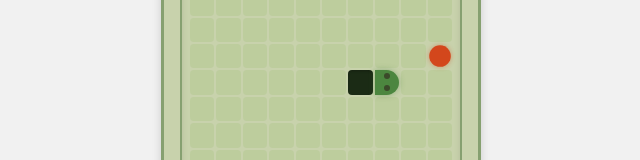
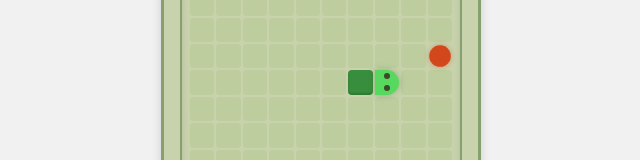
Before and after one commit to JoseRicardoPE/app-snake-game, an Angular app: page / in a window 1280 px wide. Shown: the part 291-451 px from the top of the page, without its empty margins (319-959 px from the left). Built offline with nearby package versions, Linux system fonts and the light colour scheme.

Commit message:
adjust logic and styles to update snake color

```diff
--- a/src/app/components/board/board.component.html
+++ b/src/app/components/board/board.component.html
@@ -1,6 +1,6 @@
 <div class="board">
     <ng-container *ngFor="let cell of cells; let i = index">
-        <div class="board-grid"
+        <!-- <div class="board-grid"
             [class.snake-head]="isSnakeHead(i)"
             [class.snake-head-up]="isSnakeHead(i) && direction === Direction.Up"
             [class.snake-head-down]="isSnakeHead(i) && direction === Direction.Down"
@@ -10,6 +10,21 @@
             [class.snake-tail]="isSnakeTail(i)"
             [class.food]="isFoodCell(i)"
         >
+        </div> -->
+        <div class="board-grid"
+            [ngClass]="
+            {
+                'snake-head': isSnakeHead(i),
+                'snake-head-up': isSnakeHead(i) && direction === Direction.Up,
+                'snake-head-down': isSnakeHead(i) && direction === Direction.Down,
+                'snake-head-left': isSnakeHead(i) && direction === Direction.Left,
+                'snake-head-right': isSnakeHead(i) && direction === Direction.Right,
+                'snake-body': isSnakeCell(i),
+                'snake-tail': isSnakeTail(i),
+                'food': isFoodCell(i)
+            }"
+            [class]="isSnakeCell(i) ? getColorSnake : ''"
+        >
         </div>
     </ng-container>
 </div>
--- a/src/app/components/board/board.component.scss
+++ b/src/app/components/board/board.component.scss
@@ -31,13 +31,72 @@
     /* Snake body */
     .snake-body {
         position: relative;
-        background-color: $color-snake-body;
         box-shadow: inset 0 -2px 2px rgba(0,0,0,0.15);
     }
 
+    .snake-level-1 {
+        background-color: #48b34b;
+        &.snake-head {
+            background-color: #57d85e;
+        }
+        &.snake-tail {
+            background-color: #388e3c;
+        }
+    }
+
+    .snake-level-2 {
+        background-color: #cddc39;
+        &.snake-head {
+            background-color: #d1db7b;
+        }
+        &.snake-tail {
+            background-color: #c4c93e;
+        }
+    }
+
+    .snake-level-3 {
+        background-color: #ff9800;
+        &.snake-head {
+            background-color: #ffcc80;
+        }
+        &.snake-tail {
+            background-color: #ef6c00;
+        }
+    }
+
+    .snake-level-4 {
+        background-color: #f44336;
+        &.snake-head {
+            background-color: #ef9a9a;
+        }
+        &.snake-tail {
+            background-color: #c62828;
+        }
+    }
+
+    .snake-level-5 {
+        background-color: #d500f9;
+        &.snake-head {
+            background-color: #ea80fc;
+        }
+        &.snake-tail {
+            background-color: #aa00ff;
+        }
+    }
+
+    .snake-level-6 {
+        background-color: #2979ff;
+        &.snake-head {
+            background-color: #82b1ff;
+        }
+        &.snake-tail {
+            background-color: #004ecb;
+        }
+    }
+
+
     /* Snake head */
     .snake-head {
-        background-color: $color-snake-head;
         box-shadow:  0 0 calculateRem(6px) rgba(76,134,63,0.45);
         border-radius: 0 calculateRem(35px) calculateRem(35px) 0;
         &::after {
@@ -66,10 +125,10 @@
     }
 
     /* Snake tail */
-    .snake-tail {
-        background-color: darken($color-snake-body, 10%);
-        box-shadow: inset 0 2px 2px rgba(0,0,0,0.15);
-    }
+    // .snake-tail {
+    //     background-color: darken($color-snake-body, 10%);
+    //     box-shadow: inset 0 2px 2px rgba(0,0,0,0.15);
+    // }
 
     /* Food */
     .food {
--- a/src/app/components/board/board.component.ts
+++ b/src/app/components/board/board.component.ts
@@ -144,10 +144,23 @@ export class BoardComponent implements OnInit {
     this.updateBoard();
   }
 
+  get getColorSnake(): string {
+    switch (this.difficulty) {
+      case 1: return 'snake-level-1';
+      case 2: return 'snake-level-2';
+      case 3: return 'snake-level-3';
+      case 4: return 'snake-level-4';
+      case 5: return 'snake-level-5';
+      default: return 'snake-level-6';
+    }
+  }
+
+  // Calculate current difficulty level based on snake speeed
   get difficulty(): number {
     return Math.max(1, Math.floor(this.BASE_SPEED / this.snake_speed));
   }
 
+  // Increase snake speed as the game progresses
   increaseSpeed() {
     if (this.snake_speed > 120) {
       this.snake_speed -= 20;
@@ -155,6 +168,7 @@ export class BoardComponent implements OnInit {
     }
   }
 
+  // Restart the game loop with the updated speed
   restartGameLoop() {
     clearInterval(this.gameInterval);
     this.gameInterval = null;
```
